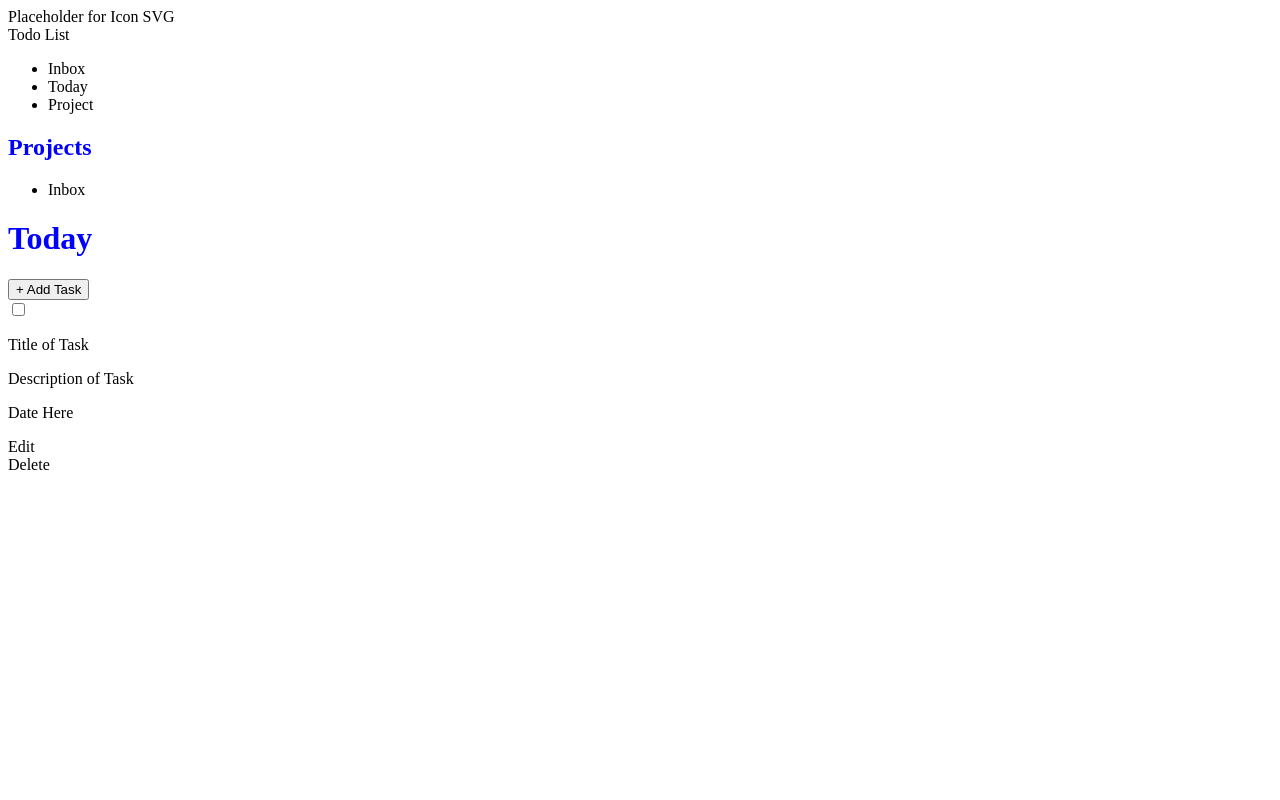
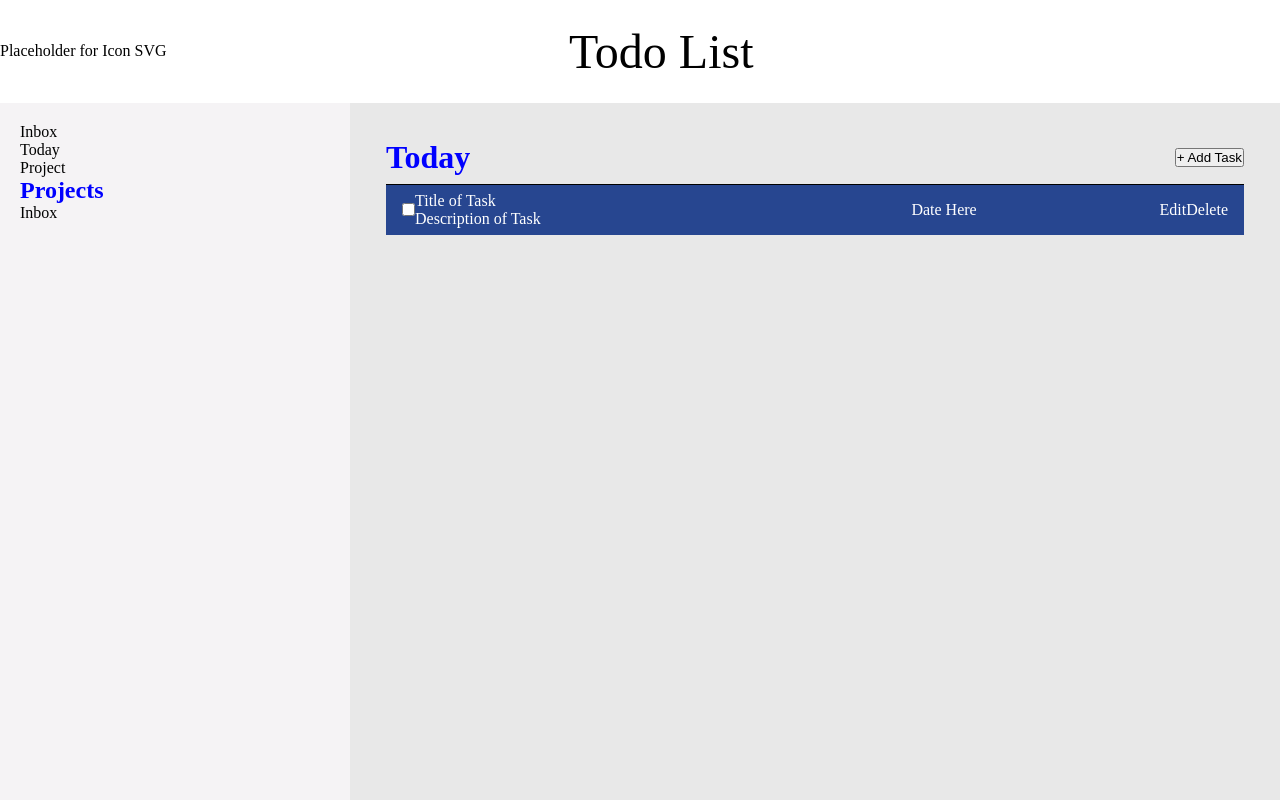
Before and after one commit to JohanyF/todo-list, a website built with webpack: page src/index.html in a window 1280 px wide. Built offline with nearby package versions, Linux system fonts and the light colour scheme.

Commit message:
Added styling and flexbox to the project

```diff
--- a/src/style.css
+++ b/src/style.css
@@ -1,3 +1,85 @@
+*, *::before, *::after {
+    box-sizing: border-box;
+    padding: 0;
+    margin: 0;
+}
+
 h1 {
     color: blue;
 }
+
+ul {
+    list-style-type: none;
+}
+
+.container {
+    height: 100vh;
+    width: 100vw;
+    display: flex;
+    flex-direction: column;
+}
+
+.header {
+    height: 118px;
+    display: flex;
+    justify-content: center;
+    align-items: center;
+}
+
+.hamburger-icon {
+    flex: 0.8;
+}
+
+.header-text {
+    flex: 1;
+    font-size: 48px;
+}
+
+.main {
+    display: flex;
+    height: 100%;
+}
+
+.sidebar {
+    width: 350px;
+    padding: 20px;
+    background-color: #F5F3F5;
+}
+
+.content {
+    flex: 1;
+    padding: 36px;
+    background-color: #E8E8E8;
+}
+
+.content-header {
+    display: flex;
+    justify-content: space-between;
+    align-items: center;
+    border-bottom: 1px solid black;
+    padding-bottom: 8px;
+}
+
+.task {
+    background-color: #274690;
+    height: 50px;
+    display: flex;
+    align-items: center;
+    padding: 16px;
+}
+
+.task-info {
+    color: white;
+    flex: 2;
+}
+
+.task-date {
+    color: white;
+    flex: 1;
+}
+
+.task-icons {
+    color: white;
+    display: flex;
+    flex-wrap: wrap;
+}
```
